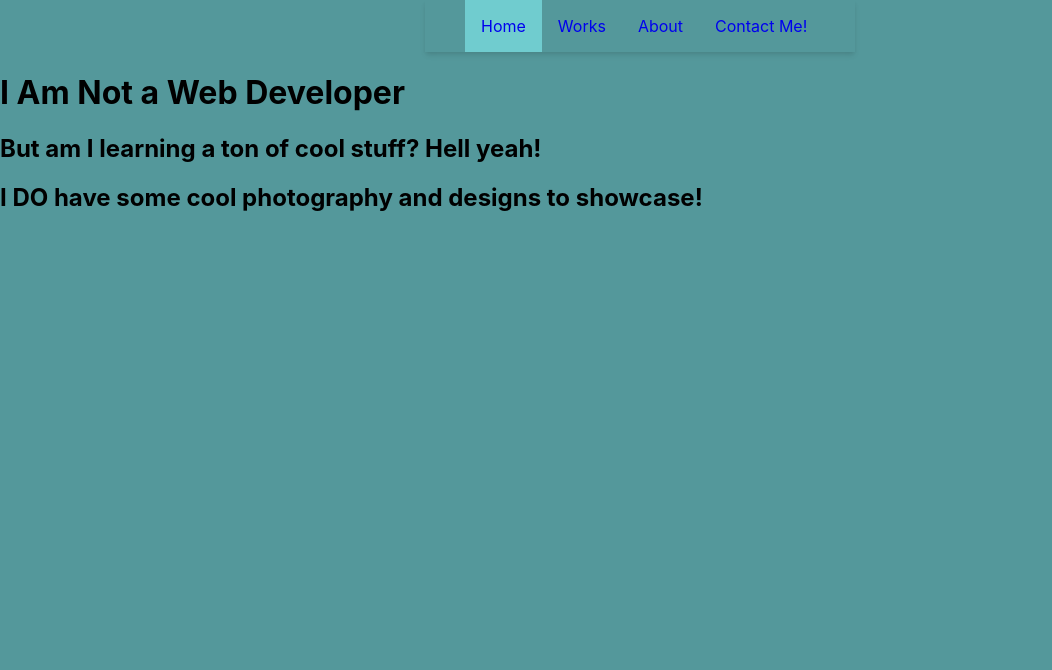
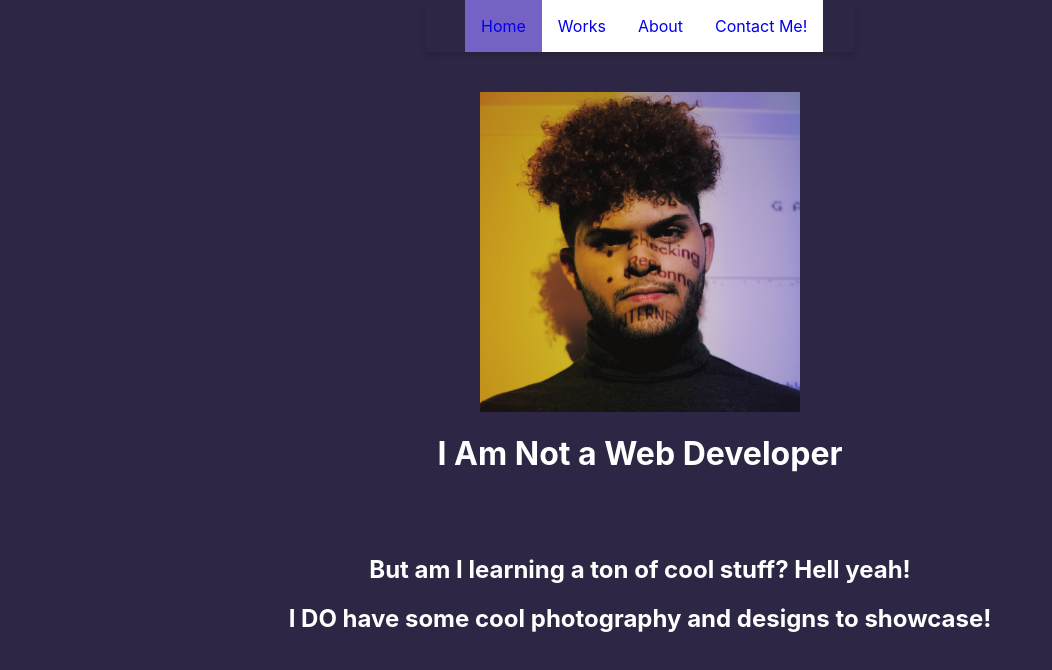
Before and after one commit to esan2398/esan2398.github.io, a React (Create React App) app: page / in a window 1280 px wide. Shown: the top 670 px of the page, without its empty margins (0-1052 px from the left). Built offline with nearby package versions, Linux system fonts and the light colour scheme.

Commit message:
Added alert message for contact form submit (plus some more css styling)

```diff
--- a/src/App.js
+++ b/src/App.js
@@ -4,6 +4,7 @@ import Home from './components/Home'
 import About from './components/About'
 import Contact from './components/Contact'
 import Works from './components/Works'
+
 
 
 export default function App() {
--- a/src/components/Contact.js
+++ b/src/components/Contact.js
@@ -41,6 +41,7 @@ class Contact extends Component {
 
     handleSubmit = event =>{
         event.preventDefault();
+        alert('Thank you ' + this.state.name + '!\nYour mesage sent successfully!')
     }
   }
 
--- a/src/components/Home.js
+++ b/src/components/Home.js
@@ -1,13 +1,18 @@
 import React, { Component} from 'react'
+import Photo from './Eddie.jpg';
+import '../style/Home.css'
 
 export default class Home extends Component {
     render () {
         return (
-            <div>
-                <h1>I Am Not a Web Developer</h1>
-                <h2>But am I learning a ton of cool stuff? Hell yeah!</h2>
-                <h2>I DO have some cool photography and designs to showcase!</h2>
+            <div className='Background'>
+                <div className='Portrait'> <img src={Photo} className="App-logo" alt="logo" /> </div>
+                <h1 class='title'>I Am Not a Web Developer</h1>
+                <h2 class='title'>But am I learning a ton of cool stuff? Hell yeah!</h2>
+                <h2 class='title'>I DO have some cool photography and designs to showcase!</h2>
+
             </div>
+
         )
     }
 }
--- a/src/index.css
+++ b/src/index.css
@@ -5,7 +5,7 @@ body {
     sans-serif;
   -webkit-font-smoothing: antialiased;
   -moz-osx-font-smoothing: grayscale;
-  background-color: rgb(84, 152, 155);
+  background-color: rgb(45, 38, 68);
 }
 
 code {
@@ -20,16 +20,20 @@ nav ul {
   padding: 0,0,0,0;
   box-shadow: 0 4px 6px -1px rgba(0, 0, 0, 0.1), 0 2px 4px -1px rgba(0, 0, 0, 0.06);
   max-width: 390px;
+
 }
 
 nav a {
   text-decoration: none;
   display: inline-block;
   padding: 1rem;
+  background-color: rgb(255, 255, 255);
 }
 .main {
   padding: 1rem;
+  position: fixed;
 }
 nav a.active {
-  background-color: rgb(112, 204, 207);
+  background-color: rgb(118, 97, 196);
+
 }
--- /dev/null
+++ b/src/style/Home.css
@@ -0,0 +1,23 @@
+.Portrait{
+    display: flex;
+    justify-Content:center;
+    align-Items:center;
+    height: 25vh;
+    margin-top: 100px;
+}
+
+h1.title{
+    display: flex;
+    justify-Content:center;
+    align-Items:center;
+    height: 20vh;
+    color:white;
+}
+
+h2.title{
+    display: flex;
+    justify-Content:center;
+    align-Items:center;
+    color:white;
+
+}
```
Also changed, not shown: src/components/Eddie.jpg (renamed from src/Eddie.jpg).
